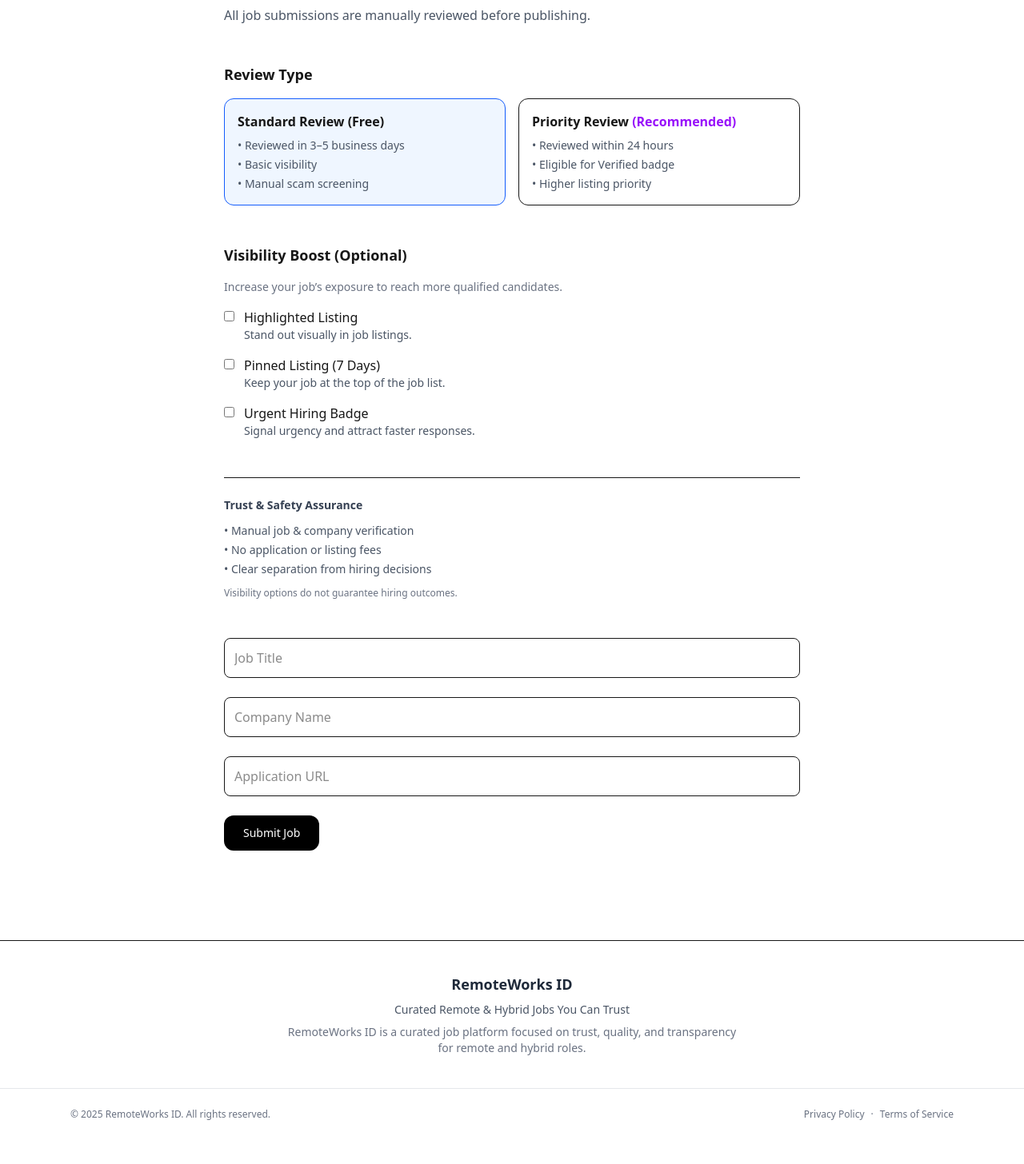
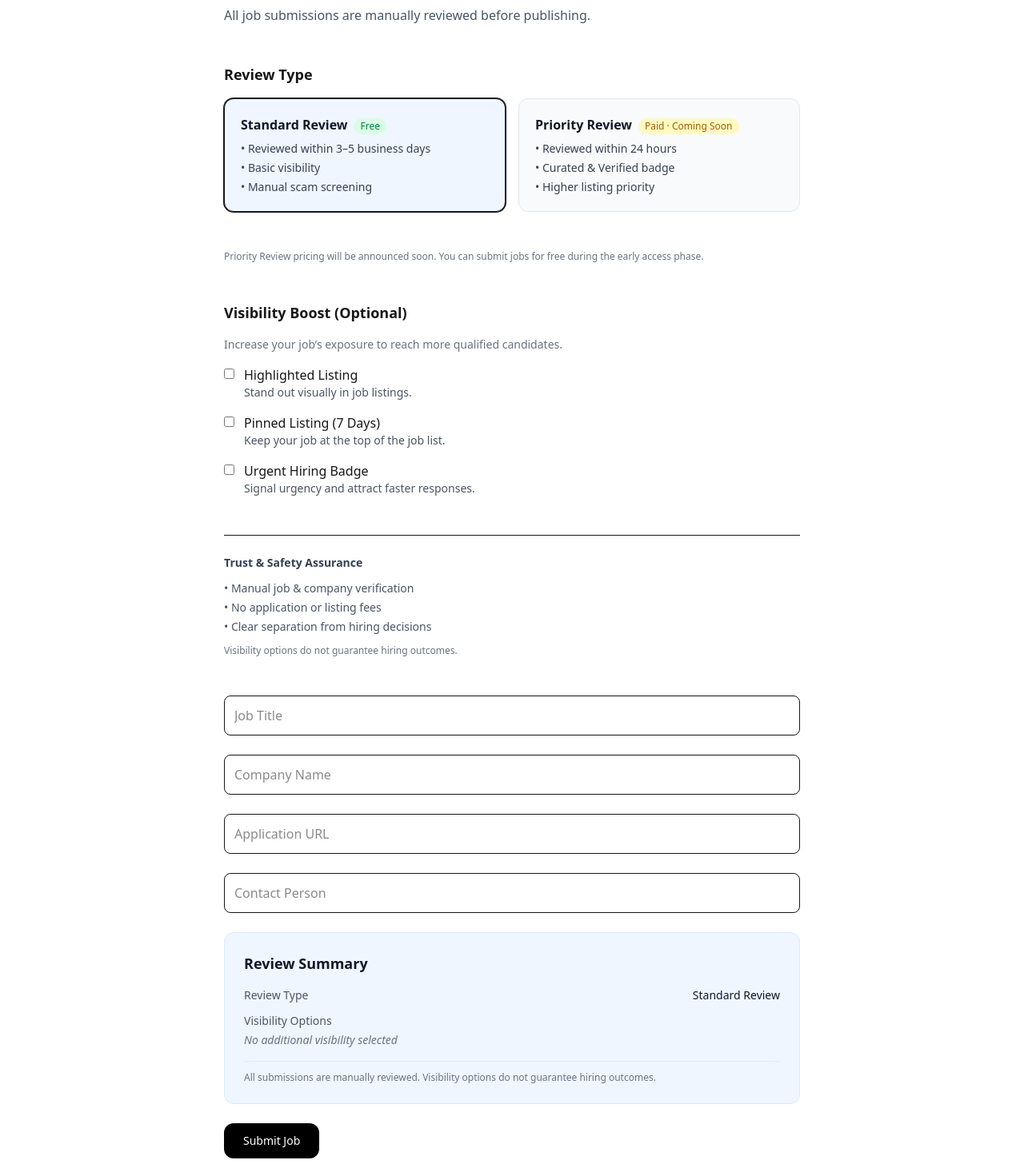
Before and after one commit to megakasmin/remoteworks-id, a Next.js app: page /employers/submit-job in a window 1280 px wide. Shown: the part 214-1670 px from the top of the page at 80% size. Before the commit the page ends 1640 px from the top, so only its background shows below. Built offline with nearby package versions, Linux system fonts and the light colour scheme.

Commit message:
Update Submit Job Page and add Pricing Page

```diff
--- a/app/employers/submit-job/page.tsx
+++ b/app/employers/submit-job/page.tsx
@@ -22,6 +22,17 @@
     e.preventDefault();
     router.push("/employers/submit-job/success");
   }
+
+  const reviewLabel = {
+  standard: isEN ? "Standard Review" : "Review Standar",
+  priority: isEN ? "Priority Review" : "Review Prioritas",
+};
+
+const visibilityOptions = [
+  highlighted && (isEN ? "Highlighted Listing" : "Lowongan Disorot"),
+  pinned && (isEN ? "Pinned Listing (7 Days)" : "Lowongan Dipin (7 Hari)"),
+  urgent && (isEN ? "Urgent Hiring Badge" : "Badge Urgent Hiring"),
+].filter(Boolean);
 
   return (
     <main className="max-w-3xl mx-auto px-6 py-16 space-y-12">
@@ -49,44 +60,68 @@
 <button
   type="button"
   onClick={() => setReviewType("standard")}
-            className={`border rounded-xl p-4 text-left transition ${
+  className={`
+    border rounded-xl p-5 text-left transition
+    ${
       reviewType === "standard"
-                ? "border-blue-600 bg-blue-50"
-                : "hover:border-gray-400"
-            }`}
+        ? "border-white-500 bg-blue-50 dark:bg-gray-900 ring-1 ring-white-500/30"
+        : "border-gray-200 bg-gray-50 dark:border-gray-800 dark:bg-gray-900 hover:border-gray-400"
+    }
+  `}
 >
-            <h3 className="font-semibold">
-              {isEN ? "Standard Review (Free)" : "Review Standar (Gratis)"}
+<h3 className="font-semibold text-gray-900 dark:text-gray-100">
+  {isEN ? "Standard Review" : "Review Standar"}
+  <span className="ml-2 inline-flex items-center rounded-full bg-green-100 dark:bg-green-900/30 px-2 py-0.5 text-xs font-medium text-green-700 dark:text-green-300">
+    Free
+  </span>
 </h3>
-            <ul className="text-sm text-gray-600 mt-2 space-y-1">
-              <li>• {isEN ? "Reviewed in 3–5 business days" : "Ditinjau 3–5 hari kerja"}</li>
+
+
+  <ul className="text-sm text-gray-700 dark:text-gray-300 mt-2 space-y-1">
+    <li>• {isEN ? "Reviewed within 3–5 business days" : "Ditinjau 3–5 hari kerja"}</li>
     <li>• {isEN ? "Basic visibility" : "Visibilitas standar"}</li>
-              <li>• {isEN ? "Manual scam screening" : "Pemeriksaan penipuan manual"}</li>
+    <li>• {isEN ? "Manual scam screening" : "Penyaringan penipuan manual"}</li>
   </ul>
 </button>
+
 
           {/* PRIORITY */}
 <button
   type="button"
   onClick={() => setReviewType("priority")}
-            className={`border rounded-xl p-4 text-left transition ${
+  className={`
+    border rounded-xl p-5 text-left transition
+    ${
       reviewType === "priority"
-                ? "border-purple-600 bg-purple-50"
-                : "hover:border-gray-400"
-            }`}
+        ? "border-white-600 bg-blue-50 dark:bg-gray-900 ring-1 ring-white-600/30"
+        : "border-gray-200 bg-gray-50 dark:border-gray-800 dark:bg-gray-900 hover:border-gray-400"
+    }
+  `}
 >
-            <h3 className="font-semibold">
-              {isEN ? "Priority Review" : "Review Prioritas"}{" "}
-              <span className="text-purple-600">(Recommended)</span>
+<h3 className="font-semibold text-gray-900 dark:text-gray-100">
+  {isEN ? "Priority Review" : "Review Prioritas"}
+  <span className="ml-2 inline-flex items-center rounded-full bg-yellow-100 dark:bg-yellow-900/30 px-2 py-0.5 text-xs font-medium text-yellow-700 dark:text-yellow-300">
+    Paid · Coming Soon
+  </span>
 </h3>
-            <ul className="text-sm text-gray-600 mt-2 space-y-1">
+
+
+  <ul className="text-sm text-gray-700 dark:text-gray-300 mt-2 space-y-1">
     <li>• {isEN ? "Reviewed within 24 hours" : "Ditinjau dalam 24 jam"}</li>
-              <li>• {isEN ? "Eligible for Verified badge" : "Berpeluang mendapat badge Verified"}</li>
+    <li>• {isEN ? "Curated & Verified badge" : "Badge Curated & Verified"}</li>
     <li>• {isEN ? "Higher listing priority" : "Prioritas tampilan lebih tinggi"}</li>
   </ul>
 </button>
+
         </div>
       </section>
+
+      <p className="text-xs text-gray-500 dark:text-gray-400 mt-4">
+  {isEN
+    ? "Priority Review pricing will be announced soon. You can submit jobs for free during the early access phase."
+    : "Harga Review Prioritas akan diumumkan segera. Selama fase early access, pengajuan lowongan masih gratis."}
+</p>
+
 
       {/* VISIBILITY BOOST */}
       <section className="space-y-4">
@@ -199,6 +234,65 @@
           className="w-full border rounded-lg p-3"
         />
 
+
+        <input
+          required
+          placeholder={isEN ? "Contact Person" : "Kontak yang bisa dihubungi"}
+          className="w-full border rounded-lg p-3"
+        />
+
+{/* REVIEW SUMMARY */}
+<div
+  className="
+    border border-blue-100 dark:border-gray-800
+    rounded-xl p-6
+    bg-blue-50 dark:bg-gray-900
+    space-y-4
+  "
+>
+  <h3 className="font-semibold text-lg text-gray-900 dark:text-gray-100">
+    {isEN ? "Review Summary" : "Ringkasan Pengajuan"}
+  </h3>
+
+  <div className="text-sm space-y-3">
+    <div className="flex justify-between">
+      <span className="text-gray-600 dark:text-gray-400">
+        {isEN ? "Review Type" : "Jenis Review"}
+      </span>
+      <span className="font-medium text-gray-900 dark:text-gray-100">
+        {reviewLabel[reviewType]}
+      </span>
+    </div>
+
+    <div>
+      <p className="text-gray-600 dark:text-gray-400 mb-1">
+        {isEN ? "Visibility Options" : "Opsi Visibilitas"}
+      </p>
+
+      {visibilityOptions.length > 0 ? (
+        <ul className="list-disc list-inside text-gray-800 dark:text-gray-200">
+          {visibilityOptions.map((item, i) => (
+            <li key={i}>{item}</li>
+          ))}
+        </ul>
+      ) : (
+        <p className="italic text-gray-500 dark:text-gray-500">
+          {isEN
+            ? "No additional visibility selected"
+            : "Tidak ada peningkatan visibilitas"}
+        </p>
+      )}
+    </div>
+  </div>
+
+  <p className="text-xs text-gray-500 dark:text-gray-400 pt-3 border-t border-blue-100 dark:border-gray-800">
+    {isEN
+      ? "All submissions are manually reviewed. Visibility options do not guarantee hiring outcomes."
+      : "Semua pengajuan ditinjau manual. Opsi visibilitas tidak menjamin hasil perekrutan."}
+  </p>
+</div>
+
+
         <Button type="submit">
           {isEN ? "Submit Job" : "Kirim Lowongan"}
         </Button>
--- /dev/null
+++ b/app/pricing/page.tsx
@@ -0,0 +1,103 @@
+"use client";
+
+import { useLanguage } from "@/components/language/LanguageContext";
+import Link from "next/link";
+
+export default function PricingPage() {
+  const { language } = useLanguage();
+  const isEN = language === "en";
+
+  return (
+    <main className="max-w-6xl mx-auto px-6 py-16 space-y-16">
+      {/* HEADER */}
+      <section className="text-center space-y-4">
+        <h1 className="text-4xl font-bold">
+          {isEN ? "Simple, Transparent Pricing" : "Harga Sederhana & Transparan"}
+        </h1>
+        <p className="text-lg text-gray-600 dark:text-gray-400 max-w-2xl mx-auto">
+          {isEN
+            ? "RemoteWorks ID focuses on trust-first hiring. Pricing is designed to support quality, not volume."
+            : "RemoteWorks ID berfokus pada rekrutmen berbasis kepercayaan. Harga dirancang untuk kualitas, bukan kuantitas."}
+        </p>
+      </section>
+
+      {/* PRICING CARDS */}
+      <section className="grid md:grid-cols-2 gap-8">
+        {/* STANDARD */}
+        <div className="border rounded-2xl p-8 bg-gray-50 dark:bg-gray-900 border-gray-200 dark:border-gray-800 space-y-6">
+          <div className="space-y-2">
+            <h2 className="text-2xl font-semibold">
+              {isEN ? "Standard Review" : "Review Standar"}
+            </h2>
+            <span className="inline-block rounded-full bg-green-100 dark:bg-green-900/30 px-3 py-1 text-sm font-medium text-green-700 dark:text-green-300">
+              {isEN ? "Free" : "Gratis"}
+            </span>
+          </div>
+
+          <ul className="space-y-3 text-gray-700 dark:text-gray-300">
+            <li>• {isEN ? "Manual job review (3–5 business days)" : "Review manual (3–5 hari kerja)"}</li>
+            <li>• {isEN ? "Basic job visibility" : "Visibilitas standar"}</li>
+            <li>• {isEN ? "Scam & legitimacy screening" : "Penyaringan penipuan & legitimasi"}</li>
+            <li>• {isEN ? "Apply link redirection" : "Redirect ke link lamaran"}</li>
+          </ul>
+
+          <p className="text-sm text-gray-500 dark:text-gray-400">
+            {isEN
+              ? "Perfect for companies testing the platform or hiring casually."
+              : "Cocok untuk perusahaan yang baru mencoba platform atau kebutuhan rekrutmen ringan."}
+          </p>
+        </div>
+
+        {/* PRIORITY */}
+        <div className="border rounded-2xl p-8 bg-blue-50 dark:bg-gray-900 border-blue-200 dark:border-blue-800 space-y-6">
+          <div className="space-y-2">
+            <h2 className="text-2xl font-semibold">
+              {isEN ? "Priority Review" : "Review Prioritas"}
+            </h2>
+            <span className="inline-block rounded-full bg-yellow-100 dark:bg-yellow-900/30 px-3 py-1 text-sm font-medium text-yellow-700 dark:text-yellow-300">
+              {isEN ? "Paid · Coming Soon" : "Berbayar · Segera Hadir"}
+            </span>
+          </div>
+
+          <ul className="space-y-3 text-gray-700 dark:text-gray-300">
+            <li>• {isEN ? "Reviewed within 24 hours" : "Ditinjau dalam 24 jam"}</li>
+            <li>• {isEN ? "Curated & Verified badge" : "Badge Curated & Verified"}</li>
+            <li>• {isEN ? "Higher listing priority" : "Prioritas tampilan lebih tinggi"}</li>
+            <li>• {isEN ? "Better trust signal for candidates" : "Sinyal kepercayaan lebih kuat bagi kandidat"}</li>
+          </ul>
+
+          <p className="text-sm text-gray-500 dark:text-gray-400">
+            {isEN
+              ? "Designed for serious hiring with speed, visibility, and trust."
+              : "Dirancang untuk rekrutmen serius dengan kecepatan, visibilitas, dan kepercayaan."}
+          </p>
+        </div>
+      </section>
+
+      {/* DISCLAIMER */}
+      <section className="max-w-3xl mx-auto text-center space-y-4">
+        <p className="text-sm text-gray-500 dark:text-gray-400">
+          {isEN
+            ? "During early access, all job submissions are free. Priority Review pricing will be announced before activation."
+            : "Selama fase early access, semua pengajuan lowongan gratis. Harga Review Prioritas akan diumumkan sebelum diaktifkan."}
+        </p>
+
+        <p className="text-xs text-gray-400">
+          {isEN
+            ? "Payment does not guarantee hiring outcomes. RemoteWorks ID focuses on quality and legitimacy, not placement."
+            : "Pembayaran tidak menjamin hasil perekrutan. RemoteWorks ID berfokus pada kualitas dan legitimasi."}
+        </p>
+      </section>
+
+      {/* CTA */}
+      <section className="text-center">
+        <Link
+          href="/employers/submit-job"
+          className="inline-block rounded-lg bg-black text-white px-6 py-3 hover:bg-gray-800 transition"
+        >
+          {isEN ? "Submit a Job" : "Kirim Lowongan"}
+        </Link>
+      </section>
+    </main>
+  );
+}
```
Lines whose indentation alone changed are shown as unchanged.
